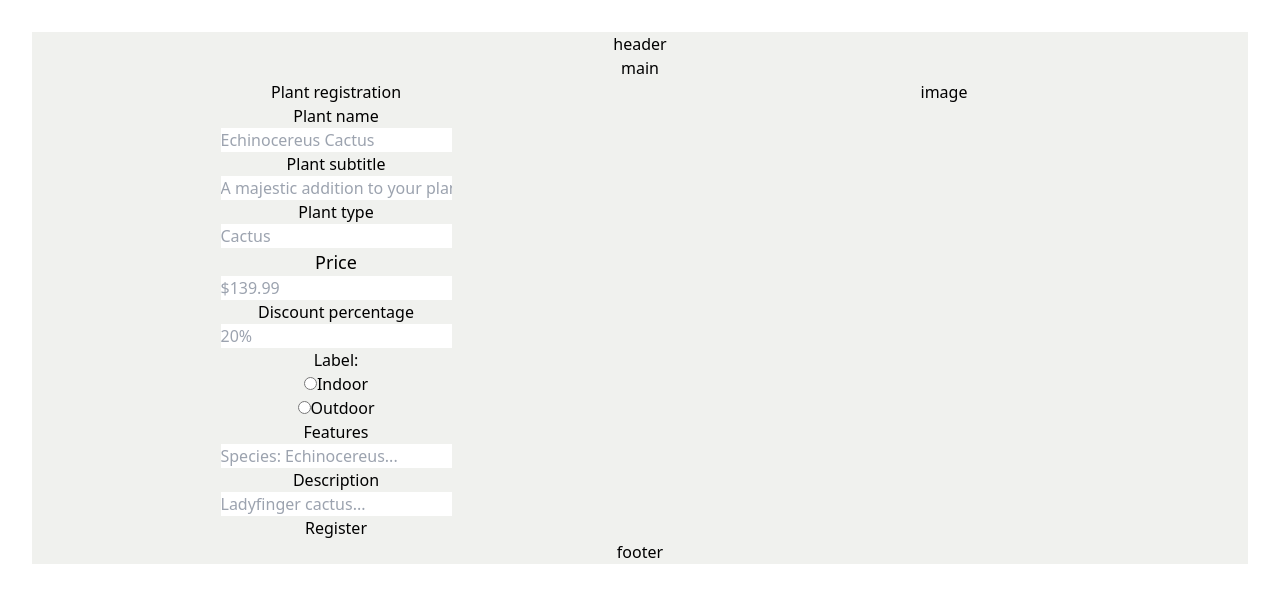
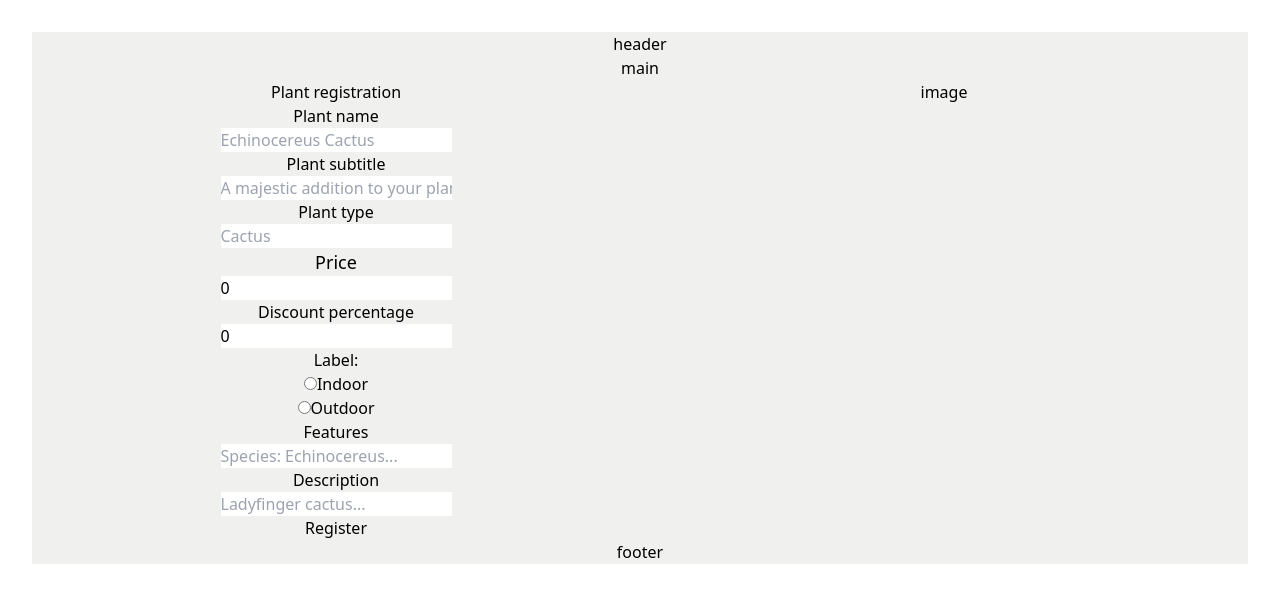
Before and after one commit to KAndrade-SP/Desafio2-Semana8, a React (Vite) app: page / in a window 1280 px wide. Shown: the top 602 px of the page. Built offline with nearby package versions, Linux system fonts and the light colour scheme.

Commit message:
fix: correção inicial do form

```diff
--- a/src/pages/PlantsFormPage/PlantsFormPage.tsx
+++ b/src/pages/PlantsFormPage/PlantsFormPage.tsx
@@ -1,90 +1,70 @@
-import { useRef, useState } from "react";
+import { useRef, useState } from "react"
 import {
   validName,
   validSubtitle,
   validFeatures,
   validDescription,
-} from "./regex/RegexValidation";
-import { PlantsType } from "./types/PlantsType";
-import { PlantsError } from "./types/PlantsError";
+  validType
+} from "./regex/RegexValidation"
+
+import { PlantsType } from "./types/PlantsType"
+import { PlantsError } from "./types/PlantsError"
 
 const PlantsFormPage = () => {
+
   const [formData, setFormData] = useState<PlantsType>({
+    id: 0,
     plantName: "",
     plantSubtitle: "",
+    plantType: "",
     price: 0,
     isInSale: false,
     discountPercentage: 0,
-  plantLabel: [],
+    plantLabel: "",
     features: "",
     description: "",
-});
+  })
 
-const plantNameRef = useRef<HTMLInputElement>(null);
-const plantSubtitleRef = useRef<HTMLInputElement>(null);
-const priceRef = useRef<HTMLInputElement>(null);
-const isInSaleRef = useRef<HTMLInputElement>(null);
-const discountPercentageRef = useRef<HTMLInputElement>(null);
-const plantLabelRef = useRef<HTMLInputElement>(null);
-const featuresRef = useRef<HTMLInputElement>(null);
-const descriptionRef = useRef<HTMLInputElement>(null);
+  const plantNameRef = useRef<HTMLInputElement>(null)
+  const plantSubtitleRef = useRef<HTMLInputElement>(null)
+  const priceRef = useRef<HTMLInputElement>(null)
+  const discountPercentageRef = useRef<HTMLInputElement>(null)
+  const plantTypeRef = useRef<HTMLInputElement>(null)
+  const plantRadioLabelRef = useRef<HTMLInputElement>(null)
+  const featuresRef = useRef<HTMLInputElement>(null)
+  const descriptionRef = useRef<HTMLInputElement>(null)
 
-const [errors, setErrors] = useState<PlantsError>({ message: "", field: "" });
+  const plantNameValue = plantNameRef.current?.value || ""
+    const plantSubtitleValue = plantSubtitleRef.current?.value || ""
+    const priceValue = priceRef.current? parseInt(priceRef.current.value) : 0;
+    const discountPercentageValue = discountPercentageRef.current? parseInt(discountPercentageRef.current.value) : 0;
+    const plantTypeValue = plantTypeRef.current?.value || ""
+    const plantRadioLabelValue = plantRadioLabelRef.current?.value || ""
+    const featuresValue = featuresRef.current?.value || ""
+    const descriptionValue = descriptionRef.current?.value || ""
+
+  const [errors, setErrors] = useState<PlantsError>({ message: "", field: "" })
   const [isInSale, setIsInSale] = useState(false)
+  const [isValidated, setIsValidated] = useState(false)
 
-const onBlur = (e: React.ChangeEvent<HTMLInputElement>) => {
-  const { name, value } = e.target;
-  if (name === "plantLabel") {
-    setFormData((prevFormData) => ({
-      ...prevFormData,
-      plantLabel: [...prevFormData.plantLabel, value],
-    }));
-  }
-};
+  const [lastId, setLastId] = useState<number>(0);
 
-const onChange = (e: React.ChangeEvent<HTMLInputElement>) => {
-  const { name, value } = e.target;
+  const validateForm = () => {
 
-  if (name === "plantLabel" || name === "plantRadioLabel") {
-    setFormData((prevFormData) => ({
-      ...prevFormData,
-      plantLabel: [...prevFormData.plantLabel, value],
-    }));
-  } else {
-    setFormData({
-      ...formData,
-      [name]: value,
-    });
-  }
+    if (!plantNameValue || !validName.test(plantNameValue) || plantNameValue === "") {
 
-};
-
-const validateForm = (e: React.MouseEvent<HTMLInputElement, MouseEvent>) => {
-  e.preventDefault();
-  const plantNameValue = plantNameRef.current?.value || "";
-  const plantSubtitleValue = plantSubtitleRef.current?.value || "";
-  const priceValue = priceRef.current?.value || "";
-  const discountPercentageValue = discountPercentageRef.current?.value;
-  const plantLabelValue = plantLabelRef.current?.value || "";
-  const featuresValue = featuresRef.current?.value || "";
-  const descriptionValue = descriptionRef.current?.value || "";
-
-  if (
-    !plantNameValue ||
-    !validName.test(plantNameValue) ||
-    plantNameValue === ""
-  ) {
       setErrors({
         message: `Plant name invalid: ${
           plantNameValue ? plantNameValue + "." : "This field is required."
         }`,
         field: "plantName",
-    });
-  } else if (
-    !plantSubtitleValue ||
-    !validSubtitle.test(plantSubtitleValue) ||
-    plantSubtitleValue === ""
-  ) {
+      })
+      setIsValidated(false)
+
+
+
+    } else if (!plantSubtitleValue || !validSubtitle.test(plantSubtitleValue) || plantSubtitleValue === "") {
+
       setErrors({
         message: `Plant subtitle invalid: ${
           plantSubtitleValue
@@ -92,76 +72,110 @@ const validateForm = (e: React.MouseEvent<HTMLInputElement, MouseEvent>) => {
             : "This field is required."
         }`,
         field: "plantSubtitle",
-    });
-  } else if (
-    formData.plantLabel.length <= 1 ||
-    formData.plantLabel.some((label) => label === "")
-  ) {
+      })
+      setIsValidated(false)
+
+
+    } else if (!plantTypeValue || !validType.test(plantTypeValue) || plantTypeValue === "") {
+
       setErrors({
-      message: `Plant label invalid: ${
-        plantLabelValue ? plantLabelValue + "." : "This field is required."
+        message: `Plant type invalid: ${
+          plantTypeValue ? plantTypeValue + "." : "this field is required."
         }`,
-      field: "plantLabel",
-    });
-  } else if (!priceValue || priceValue === "") {
+        field: "plantType",
+      })
+      setIsValidated(false)
+
+    } else if (!priceValue || priceValue === null || typeof priceValue != 'number') {
       setErrors({
         message: `Plant price invalid: ${
           priceValue ? priceValue + "." : "This field is required."
         }`,
         field: "price",
-    });
-  }
-else if (
-    !featuresValue ||
-    !validFeatures.test(featuresValue) ||
-    featuresValue === ""
-  ) {
+      })
+      setIsValidated(false)
+
+    } else if (!featuresValue || !validFeatures.test(featuresValue) || featuresValue === "") {
+
       setErrors({
         message: `Plant features invalid: ${
           featuresValue ? featuresValue + "." : "This field is required."
         }`,
         field: "features",
-    });
-  } else if (
-    !descriptionValue ||
-    !validDescription.test(descriptionValue) ||
-    descriptionValue === ""
-  ) {
+      })
+      setIsValidated(false)
+
+    } else if (!descriptionValue || !validDescription.test(descriptionValue) || descriptionValue === "") {
+
       setErrors({
         message: `Plant description invalid: ${
           descriptionValue ? descriptionValue + "." : "This field is required."
         }`,
         field: "description",
-    });
+      })
+      setIsValidated(false)
+    } else {
+      // if(discountPercentageValue === null) {
+      //   setIsInSale(false)
+      // }
+      // else {
+      //   setIsInSale(true)
+
+      // }
+      setIsValidated(true)
+      setErrors({message: '', field:''})
+      return isValidated
     }
 
-  if(discountPercentageValue?.trim() === '') {
-    setIsInSale(false)
   }
-  else {
-    setIsInSale(true)
-  }
+
+  const submitForm = (e: React.FormEvent<HTMLFormElement>): void => {
+    e.preventDefault()
+
+    validateForm()
+
+    if (isValidated) {
+      setFormData({
+        id: lastId + 1,
+        plantName: plantNameValue,
+        plantSubtitle: plantSubtitleValue,
+        plantType: plantTypeValue,
+        price: priceValue,
+        isInSale: isInSale,
+        discountPercentage: discountPercentageValue,
+        plantLabel: plantRadioLabelValue,
+        features: featuresValue,
+        description: descriptionValue,
+      })
+      setLastId(lastId + 1);
+      console.log(formData)
       console.log(isInSale)
       console.log(discountPercentageValue)
+    }
+
+
 
   }
 
   return (
-  <html>
-    <body className="bg-lightgray min-w-screen ">
+      <section className="bg-lightgray max-w-screen ">
+
         <header>
           <p>header</p>
         </header>
 
         <main>
           <p>main</p>
+
           <div className="grid grid-cols-2">
             <div>
               <div>
                 <h1 className="">Plant registration</h1>
               </div>
-            <form onSubmit={validateForm}>
+
+              <form onSubmit={submitForm}>
                 <div className="">
+
                   <div>
                     <label className="">Plant name</label>
                     <br />
@@ -170,8 +184,8 @@ else if (
                       type="text"
                       name="plantName"
                       placeholder="Echinocereus Cactus"
-                    onChange={onChange}
                       ref={plantNameRef}
+                      defaultValue={formData.plantName}
                     />
                     {errors && errors.field === "plantName" ? (
                       <span>{errors.message}</span>
@@ -187,8 +201,8 @@ else if (
                       type="text"
                       name="plantSubtitle"
                       placeholder="A majestic addition to your plant collection"
-                    onChange={onChange}
                       ref={plantSubtitleRef}
+                      defaultValue={formData.plantSubtitle}
                     />
                     {errors && errors.field === "plantSubtitle" ? (
                       <span>{errors.message}</span>
@@ -202,12 +216,13 @@ else if (
                     <br />
                     <input
                       type="text"
-                    name="plantLabel"
+                      name="plantType"
                       placeholder="Cactus"
-                    onBlur={onBlur}
-                    ref={plantLabelRef}
+
+                      ref={plantTypeRef}
+                      defaultValue={formData.plantType}
                     />
-                  {errors && errors.field === "plantLabel" ? (
+                    {errors && errors.field === "plantType" ? (
                       <span>{errors.message}</span>
                     ) : (
                       ""
@@ -222,8 +237,8 @@ else if (
                         type="number"
                         name="price"
                         placeholder="$139.99"
-                      onChange={onChange}
                         ref={priceRef}
+                        defaultValue={formData.price}
                       />
                       {errors && errors.field === "price" ? (
                         <span>{errors.message}</span>
@@ -238,8 +253,8 @@ else if (
                         type="number"
                         name="discountPercentage"
                         placeholder="20%"
-                      onChange={onChange}
                         ref={discountPercentageRef}
+                        defaultValue={formData.discountPercentage}
                       />
                       {errors && errors.field === "discountPercentage" ? (
                         <span>{errors.message}</span>
@@ -257,9 +272,8 @@ else if (
                           <input
                             type="radio"
                             name="plantRadioLabel"
-                          onChange={onChange}
                             value="indoor"
-                          ref={plantLabelRef}
+                            ref={plantRadioLabelRef}
                           />
                           <label>Indoor</label>
                         </div>
@@ -267,9 +281,8 @@ else if (
                           <input
                             type="radio"
                             name="plantRadioLabel"
-                          onChange={onChange}
                             value="outdoor"
-                          ref={plantLabelRef}
+                            ref={plantRadioLabelRef}
                           />
                           <label htmlFor="outdoor">Outdoor</label>
                         </div>
@@ -289,8 +302,8 @@ else if (
                       type="text"
                       name="features"
                       placeholder="Species: Echinocereus..."
-                    onChange={onChange}
                       ref={featuresRef}
+                      defaultValue={formData.features}
                     />
                     {errors && errors.field === "features" ? (
                       <span>{errors.message}</span>
@@ -306,8 +319,8 @@ else if (
                       type="text"
                       name="description"
                       placeholder="Ladyfinger cactus..."
-                    onChange={onChange}
                       ref={descriptionRef}
+                      defaultValue={formData.description}
                     />
                     {errors && errors.field === "description" ? (
                       <span>{errors.message}</span>
@@ -315,20 +328,22 @@ else if (
                       ""
                     )}
                   </div>
+
                 </div>
-              <button type="submit">Register</button>
+                <button >Register</button>
               </form>
+
             </div>
+
             <div>image</div>
+
           </div>
         </main>
 
         <footer>
           <p>footer</p>
         </footer>
-    </body>
-  </html>
+      </section>
   )
-};
-
-export default PlantsFormPage;
+}
+export default PlantsFormPage
--- a/src/pages/PlantsFormPage/regex/RegexValidation.tsx
+++ b/src/pages/PlantsFormPage/regex/RegexValidation.tsx
@@ -3,7 +3,7 @@ export const validName = new RegExp('^(?!.*?s{2})[A-Za-z ]{3,50}$');
 
 export const validSubtitle = new RegExp('^(?!.*?s{2})[A-Za-z ]{3,500}$')
 
-export const validLabel = new RegExp ('^(?!.*?s{2})[A-Za-z ]{8,50}$')
+export const validType = new RegExp ('^(?!.*?s{2})[A-Za-z ]{3,50}$')
 
 export const validFeatures = new RegExp ('^(?!.*?s{2})[A-Za-z ]{10,250}$')
 
--- a/src/pages/PlantsFormPage/types/PlantsType.tsx
+++ b/src/pages/PlantsFormPage/types/PlantsType.tsx
@@ -1,10 +1,12 @@
 export type PlantsType = {
+    id: number,
     plantName: string,
     plantSubtitle: string,
+    plantType: string,
     price: number,
     isInSale: boolean,
-    discountPercentage: number,
-    plantLabel: string[],
+    discountPercentage?: number,
+    plantLabel: string,
     features: string,
     description: string,
 }
```
Lines whose indentation alone changed are shown as unchanged.
